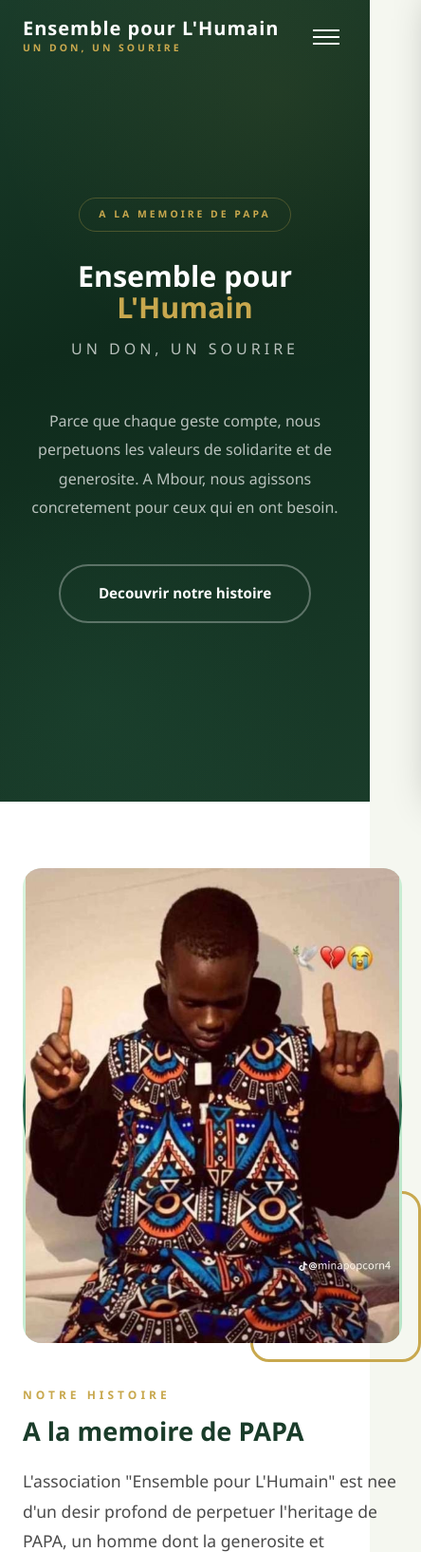
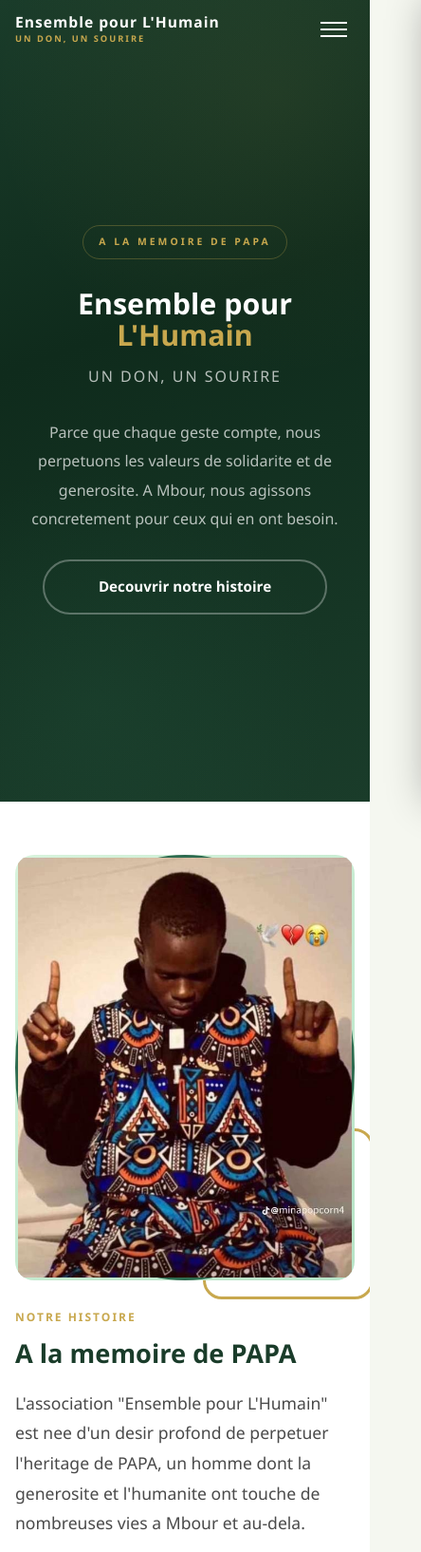
Before and after one commit to zalediop/forpapa, a plain HTML site: page index.html in a window 390 px wide. Shown: the top 1634 px of the page at 95% size, 444 px wide, since content can reach past the window. Drawn offline with Linux system fonts and the light colour scheme.

Commit message:
Responsivité

```diff
--- a/index.html
+++ b/index.html
@@ -1269,6 +1269,163 @@
 
             .donate-amount {
                 font-size: 2rem;
+            }
+        }
+
+        /* Ajustements pour les petits écrans */
+        @media (max-width: 768px) {
+            html, body {
+                width: 100%;
+                overflow-x: clip;
+            }
+
+            .container {
+                padding-left: 18px;
+                padding-right: 18px;
+            }
+
+            header .container {
+                gap: 12px;
+                padding-top: 14px;
+                padding-bottom: 14px;
+            }
+
+            .logo-name {
+                font-size: clamp(0.9rem, 4vw, 1.15rem);
+            }
+
+            .logo-slogan {
+                font-size: 0.58rem;
+                letter-spacing: 2px;
+            }
+
+            nav {
+                z-index: 1001;
+                width: min(82vw, 350px);
+                height: 100vh;
+                height: 100dvh;
+                padding: 100px 28px 32px;
+            }
+
+            .menu-toggle {
+                position: relative;
+                z-index: 1002;
+                flex: 0 0 auto;
+            }
+
+            .hero {
+                min-height: 100svh;
+                padding: 110px 18px 70px;
+            }
+
+            .hero-content {
+                width: 100%;
+            }
+
+            .hero-memorial {
+                max-width: 100%;
+                padding: 8px 16px;
+                letter-spacing: 3px;
+            }
+
+            .hero-slogan {
+                letter-spacing: 3px;
+                line-height: 1.5;
+            }
+
+            .hero-buttons {
+                gap: 12px;
+            }
+
+            .hero-buttons .btn {
+                padding: 14px 24px;
+            }
+
+            .about-image-placeholder .placeholder-icon {
+                width: 100%;
+                height: 100%;
+            }
+
+            .about-image-placeholder .placeholder-icon img {
+                width: 100%;
+                height: 100%;
+                object-fit: cover;
+            }
+
+            .mission-card {
+                padding: 32px 24px;
+            }
+
+            .gallery-item {
+                min-width: 0;
+            }
+
+            .contact-form,
+            .donate-custom-form {
+                min-width: 0;
+                max-width: 100%;
+            }
+
+            input, textarea, select {
+                max-width: 100%;
+                font-size: 16px;
+            }
+        }
+
+        @media (max-width: 480px) {
+            .container {
+                padding-left: 16px;
+                padding-right: 16px;
+            }
+
+            section {
+                padding: 56px 0;
+            }
+
+            .section-label {
+                letter-spacing: 2px;
+            }
+
+            .hero {
+                padding-left: 16px;
+                padding-right: 16px;
+            }
+
+            .hero h1 {
+                font-size: clamp(1.65rem, 8vw, 1.9rem);
+                overflow-wrap: anywhere;
+            }
+
+            .hero-slogan {
+                font-size: 0.9rem;
+                letter-spacing: 2px;
+            }
+
+            .hero p {
+                margin-bottom: 28px;
+            }
+
+            .hero-buttons .btn {
+                width: 100%;
+                max-width: 300px;
+            }
+
+            .about-grid,
+            .mission-cards,
+            .donate-grid,
+            .contact-grid,
+            .footer-grid {
+                gap: 24px;
+            }
+
+            .stats-grid {
+                grid-template-columns: 1fr 1fr;
+                gap: 24px 12px;
+            }
+
+            .gallery-grid {
+                grid-template-columns: 1fr;
+                gap: 16px;
             }
         }
     </style>
```
